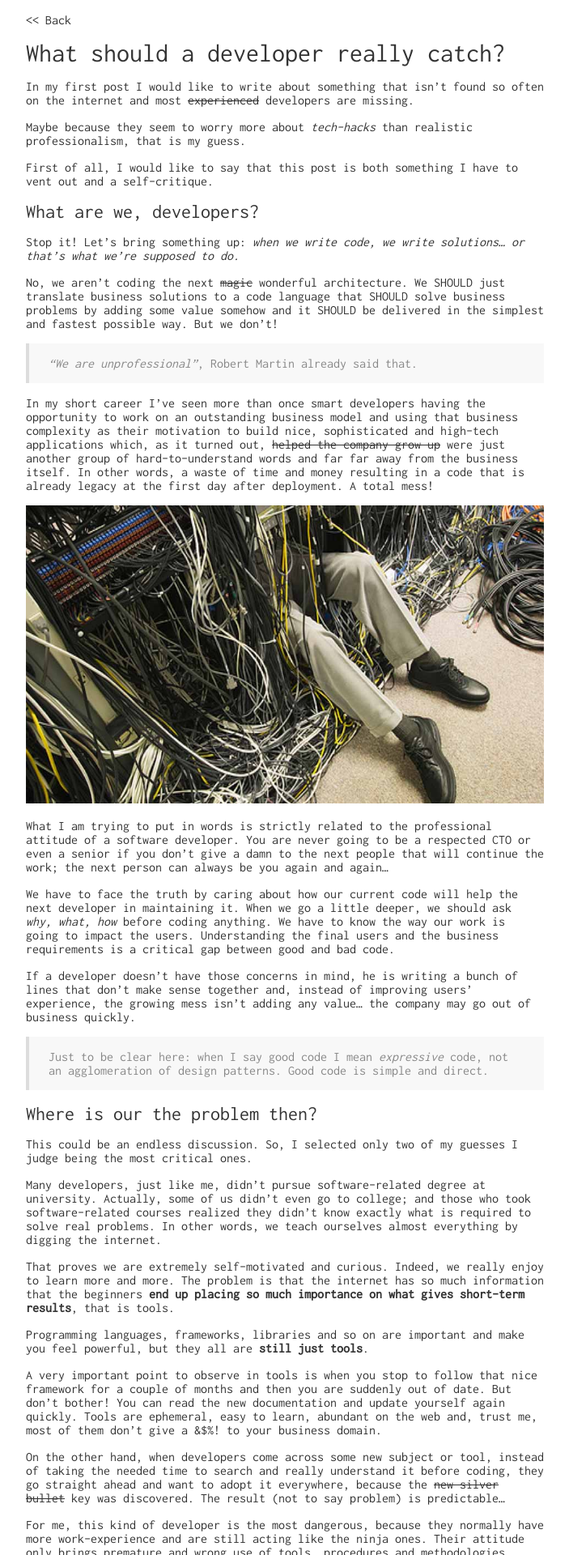
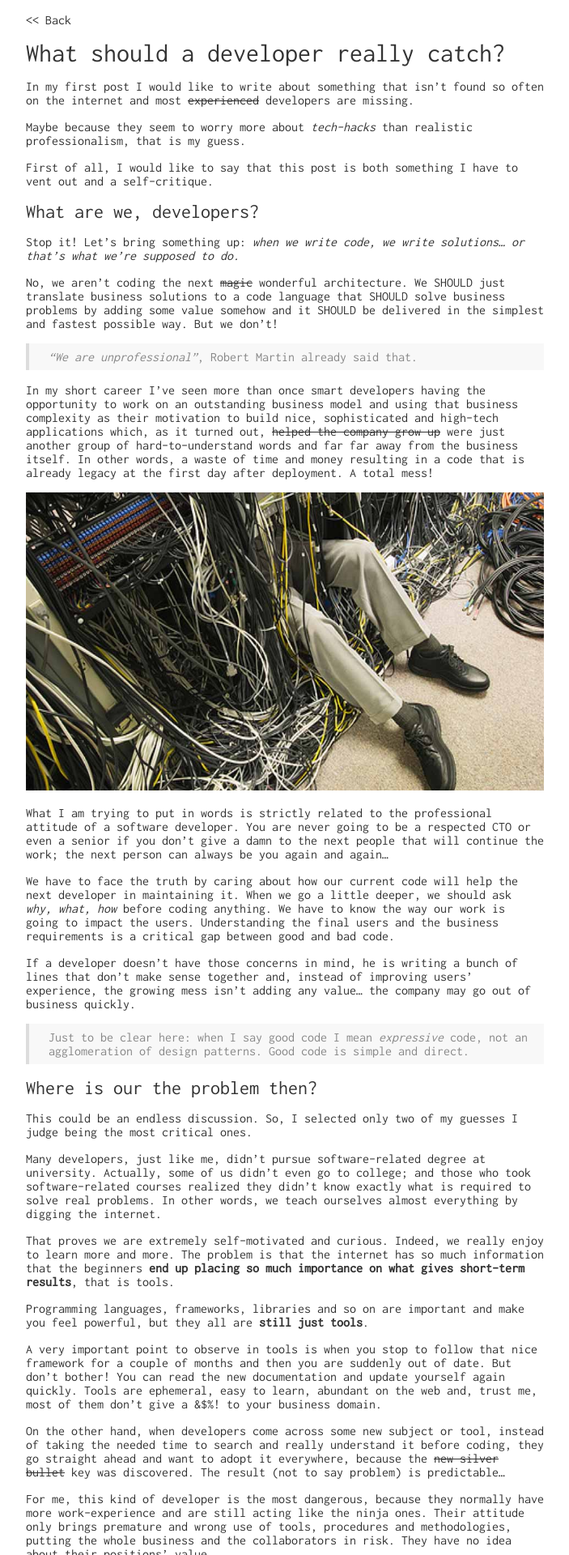
Before and after one commit to fefas/blog.fefas.net, a Jekyll site: the page built from _posts/2017-06-20-what-should-a-developer-really-catch?.md, in a window 1280 px wide. Shown: the top 1920 px of the page at 81% size, without its empty margins (288-991 px from the left). Built offline with Jekyll 4.4.1, drawn with Linux system fonts in a browser that asks for light colours.

Commit message:
Better blockquote layout

```diff
--- a/assets/styles.sass
+++ b/assets/styles.sass
@@ -22,7 +22,7 @@ $blockquote-font-color: #888
 $blockquote-link-color: #333
 $blockquote-background-color: #f8f8f8
 $blockquote-margin: $paragraph-margin
-$blockquote-padding: $font-size 1.5 * $font-size
+$blockquote-padding: 0.5 * $font-size 0.5 * $font-size 0.5 * $font-size 1.5 * $font-size
 $blockquote-border-left: 4px solid #ddd
 
 $hX-margin-top: 1 * $font-size
```
